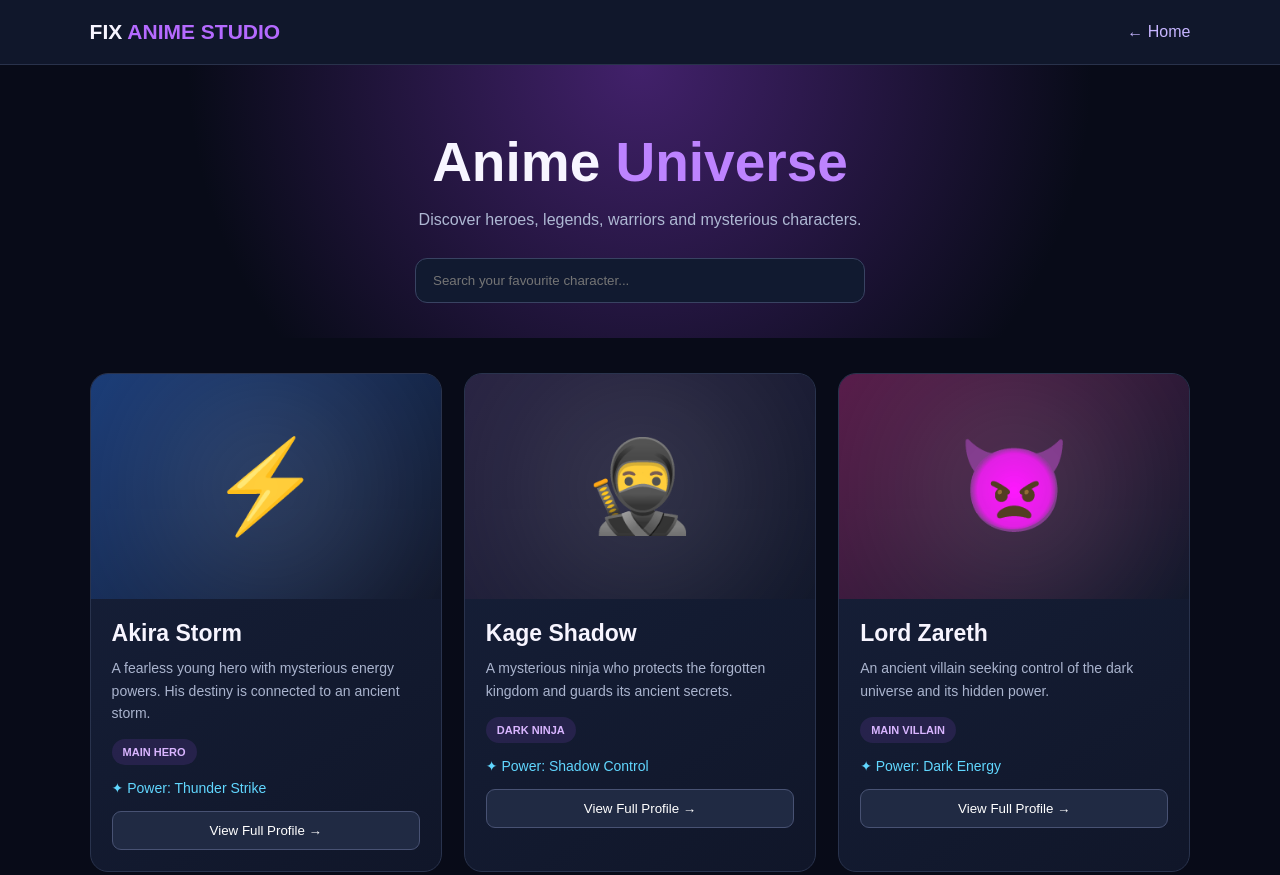
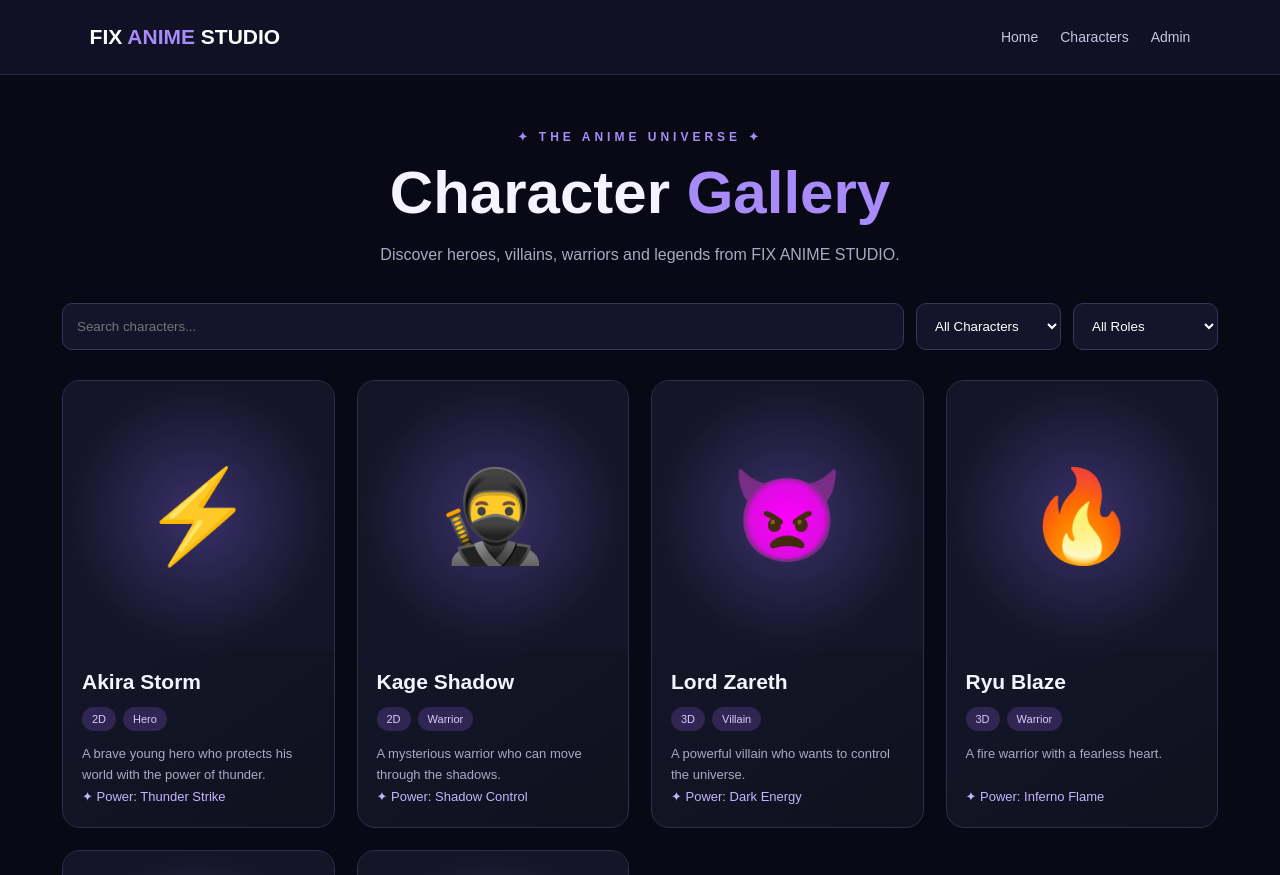
Before and after one commit to monornjonray503-gif/fixanime-studio, a plain HTML site: page characters.html in a window 1280 px wide. Shown: the top 875 px of the page. Drawn offline with Linux system fonts and the light colour scheme.

Commit message:
characters.html

```diff
--- a/characters.html
+++ b/characters.html
@@ -3,124 +3,130 @@
 <html lang="en">
 <head>
 <meta charset="UTF-8">
-<meta name="viewport" content="width=device-width,initial-scale=1">
+<meta name="viewport" content="width=device-width, initial-scale=1.0">
 <title>Characters | FIX ANIME STUDIO</title>
 <style>
 *{box-sizing:border-box;margin:0;padding:0}
-body{background:#080b18;color:#f7f5ff;font-family:Arial,sans-serif}
-header{padding:20px 7%;display:flex;justify-content:space-between;align-items:center;gap:15px;background:#10172b;border-bottom:1px solid #29324b;position:sticky;top:0;z-index:5}
-.logo{font-size:21px;font-weight:900}.logo span{color:#b56aff}
-a{color:#c6b5ff;text-decoration:none}
-.hero{text-align:center;padding:65px 20px 35px;background:radial-gradient(circle at 50% 0,#42216b,transparent 65%)}
-.hero h1{font-size:clamp(32px,6vw,55px);margin-bottom:12px}
-.hero p{color:#aeb8d3;line-height:1.7}
-.search{display:block;width:min(450px,90%);margin:25px auto 0;padding:14px 17px;border-radius:12px;border:1px solid #394362;background:#111a30;color:white;outline:none}
-main{padding:35px 7% 70px}
-.grid{display:grid;grid-template-columns:repeat(3,minmax(0,1fr));gap:22px}
-.card{background:linear-gradient(145deg,#17213b,#101629);border:1px solid #29334d;border-radius:18px;overflow:hidden;transition:.25s}
-.card:hover{transform:translateY(-6px);border-color:#ad67ff;box-shadow:0 15px 35px #8b35ff22}
-.art{height:225px;display:grid;place-items:center;font-size:90px;position:relative;overflow:hidden}
-.art:after{content:"";position:absolute;width:170px;height:170px;border-radius:50%;background:white;filter:blur(90px);opacity:.25}
-.info{padding:21px}
-.info h2{font-size:23px;margin-bottom:10px}
-.info p{color:#aab4ce;line-height:1.6;font-size:14px;min-height:45px}
-.tag{display:inline-block;margin-top:15px;padding:7px 11px;border-radius:30px;background:#a855f722;color:#d9b5ff;font-size:11px;font-weight:bold}
-.power{color:#61d7ff;margin:15px 0;font-size:14px}
-.details{border:1px solid #485273;background:#202a43;color:white;padding:11px 15px;border-radius:9px;width:100%}
-.details:hover{background:#793de1}
-.empty{text-align:center;color:#aab4ce;padding:35px;display:none}
-footer{text-align:center;padding:25px;border-top:1px solid #29334d;color:#8994b1}
-@media(max-width:850px){.grid{grid-template-columns:repeat(2,minmax(0,1fr))}}
-@media(max-width:570px){header{padding:16px 5%}.grid{grid-template-columns:1fr}main{padding:25px 5%}.art{height:240px}}
+body{background:#080914;color:#f4f3ff;font-family:Arial,sans-serif}
+header{height:75px;padding:0 7%;display:flex;align-items:center;justify-content:space-between;background:#101124;border-bottom:1px solid #29264b;position:sticky;top:0;z-index:5}
+.logo{font-size:21px;font-weight:900;color:white;text-decoration:none}.logo span{color:#a78bfa}
+nav{display:flex;gap:22px}nav a{color:#c8c3e7;text-decoration:none;font-size:14px}
+nav a:hover{color:#c4b5fd}
+main{max-width:1200px;margin:auto;padding:55px 22px}
+.hero{text-align:center;margin-bottom:35px}
+.tag{color:#a78bfa;letter-spacing:4px;font-size:12px;font-weight:bold}
+h1{font-size:clamp(34px,6vw,60px);margin:14px 0}
+.hero p{color:#aaa8c4;line-height:1.7}
+.controls{display:flex;gap:12px;flex-wrap:wrap;margin:30px 0}
+input,select{background:#14152a;border:1px solid #37345e;color:white;padding:14px;border-radius:10px;outline:none}
+input{flex:1;min-width:180px}
+select{min-width:145px}
+.grid{display:grid;grid-template-columns:repeat(auto-fit,minmax(230px,1fr));gap:22px}
+.card{background:linear-gradient(145deg,#17182f,#10111e);border:1px solid #302d53;border-radius:18px;overflow:hidden;transition:.25s}
+.card:hover{transform:translateY(-6px);border-color:#9b7cff}
+.art{height:270px;background:radial-gradient(circle at center,#39306a,#141526 70%);display:flex;align-items:center;justify-content:center;overflow:hidden}
+.art img{width:100%;height:100%;object-fit:cover}
+.placeholder{font-size:90px}
+.info{padding:19px}
+.info h2{font-size:21px;margin-bottom:8px}
+.info p{color:#aaa8c4;font-size:13px;line-height:1.6;min-height:42px}
+.pills{display:flex;gap:7px;flex-wrap:wrap;margin:13px 0}
+.pill{font-size:11px;padding:6px 10px;border-radius:20px;background:#302653;color:#d8caff}
+.detail{color:#c4b5fd;font-size:13px;line-height:1.7}
+.empty{text-align:center;color:#aaa8c4;padding:60px 10px;grid-column:1/-1}
+footer{text-align:center;padding:35px;color:#77758f;border-top:1px solid #24233c}
+@media(max-width:600px){header{padding:0 15px}nav{gap:10px}nav a{font-size:12px}.art{height:230px}}
 </style>
 </head>
 <body>
 <header>
-  <div class="logo">FIX <span>ANIME STUDIO</span></div>
-  <a href="index.html">← Home</a>
+<a class="logo" href="index.html">FIX <span>ANIME</span> STUDIO</a>
+<nav>
+<a href="index.html">Home</a>
+<a href="characters.html">Characters</a>
+<a href="admin.html">Admin</a>
+</nav>
 </header>
 
+<main>
 <section class="hero">
-  <h1>Anime <span style="color:#bd83ff">Universe</span></h1>
-  <p>Discover heroes, legends, warriors and mysterious characters.</p>
-  <input class="search" id="search" placeholder="Search your favourite character...">
+<div class="tag">✦ THE ANIME UNIVERSE ✦</div>
+<h1>Character <span style="color:#a78bfa">Gallery</span></h1>
+<p>Discover heroes, villains, warriors and legends from FIX ANIME STUDIO.</p>
 </section>
 
-<main>
-  <div class="grid" id="grid"></div>
-  <div class="empty" id="empty">No characters found.</div>
+<div class="controls">
+<input id="search" placeholder="Search characters..." oninput="render()">
+<select id="type" onchange="render()">
+<option value="all">All Characters</option>
+<option value="2D">2D Anime</option>
+<option value="3D">3D Anime</option>
+</select>
+<select id="role" onchange="render()">
+<option value="all">All Roles</option>
+<option>Hero</option><option>Villain</option><option>Warrior</option>
+<option>Princess</option><option>Other</option>
+</select>
+</div>
+
+<section class="grid" id="gallery"></section>
 </main>
 
 <footer>© 2026 FIX ANIME STUDIO · Create Your Own Universe</footer>
 
 <script>
 const KEY="fixAnimeCharacters";
-
 const defaults=[
- {id:"akira",name:"Akira Storm",role:"MAIN HERO",power:"Thunder Strike",description:"A fearless young hero with mysterious energy powers. His destiny is connected to an ancient storm.",emoji:"⚡",color:"#193b77"},
- {id:"kage",name:"Kage Shadow",role:"DARK NINJA",power:"Shadow Control",description:"A mysterious ninja who protects the forgotten kingdom and guards its ancient secrets.",emoji:"🥷",color:"#282342"},
- {id:"zareth",name:"Lord Zareth",role:"MAIN VILLAIN",power:"Dark Energy",description:"An ancient villain seeking control of the dark universe and its hidden power.",emoji:"👿",color:"#571b49"},
- {id:"ryu",name:"Ryu Blaze",role:"FIRE WARRIOR",power:"Inferno Flame",description:"A powerful warrior whose spirit burns like a dragon. He never gives up.",emoji:"🔥",color:"#873719"},
- {id:"yuki",name:"Yuki Frost",role:"ICE PRINCESS",power:"Frozen Storm",description:"A brave princess with the ancient power of ice and a mysterious royal past.",emoji:"❄️",color:"#155579"},
- {id:"drakon",name:"Drakon Vey",role:"DRAGON MASTER",power:"Dragon Soul",description:"A legendary dragon master from a forgotten world who can communicate with ancient dragons.",emoji:"🐉",color:"#17513e"}
+{id:1,name:"Akira Storm",role:"Hero",type:"2D",power:"Thunder Strike",story:"A brave young hero who protects his world with the power of thunder.",image:"",emoji:"⚡"},
+{id:2,name:"Kage Shadow",role:"Warrior",type:"2D",power:"Shadow Control",story:"A mysterious warrior who can move through the shadows.",image:"",emoji:"🥷"},
+{id:3,name:"Lord Zareth",role:"Villain",type:"3D",power:"Dark Energy",story:"A powerful villain who wants to control the universe.",image:"",emoji:"👿"},
+{id:4,name:"Ryu Blaze",role:"Warrior",type:"3D",power:"Inferno Flame",story:"A fire warrior with a fearless heart.",image:"",emoji:"🔥"},
+{id:5,name:"Yuki Frost",role:"Princess",type:"2D",power:"Frozen Storm",story:"A princess who protects her kingdom with ice magic.",image:"",emoji:"❄️"},
+{id:6,name:"Drakon Vey",role:"Other",type:"3D",power:"Dragon Soul",story:"A legendary guardian connected to ancient dragons.",image:"",emoji:"🐉"}
 ];
 
 function getCharacters(){
  try{
   const saved=localStorage.getItem(KEY);
-  if(saved!==null)return JSON.parse(saved);
+  if(saved!==null){
+   const data=JSON.parse(saved);
+   if(Array.isArray(data))return data;
+  }
  }catch(e){}
  localStorage.setItem(KEY,JSON.stringify(defaults));
  return defaults;
 }
-
+function safe(s){
+ return String(s??"").replace(/[&<>"']/g,c=>({"&":"&amp;","<":"&lt;",">":"&gt;",'"':"&quot;","'":"&#39;"}[c]));
+}
 function render(){
- const list=getCharacters();
- const query=document.getElementById("search").value.toLowerCase();
- const grid=document.getElementById("grid");
- grid.innerHTML="";
- const filtered=list.filter(c=>
-  [c.name,c.role,c.power,c.description].join(" ").toLowerCase().includes(query)
+ const q=document.getElementById("search").value.toLowerCase();
+ const type=document.getElementById("type").value;
+ const role=document.getElementById("role").value;
+ const list=getCharacters().filter(c=>
+  (type==="all"||c.type===type)&&
+  (role==="all"||c.role===role)&&
+  [c.name,c.power,c.story,c.role].join(" ").toLowerCase().includes(q)
  );
- document.getElementById("empty").style.display=filtered.length?"none":"block";
-
- filtered.forEach(c=>{
-  const card=document.createElement("article");
-  card.className="card";
-  const art=document.createElement("div");
-  art.className="art";
-  art.style.background=`linear-gradient(135deg,${c.color||"#34245b"},#101629)`;
-  art.textContent=c.emoji||"✨";
-
-  const info=document.createElement("div");
-  info.className="info";
-  const name=document.createElement("h2");
-  name.textContent=c.name;
-  const desc=document.createElement("p");
-  desc.textContent=c.description;
-  const tag=document.createElement("span");
-  tag.className="tag";
-  tag.textContent=c.role;
-  const power=document.createElement("div");
-  power.className="power";
-  power.textContent="✦ Power: "+c.power;
-  const button=document.createElement("button");
-  button.className="details";
-  button.textContent="View Full Profile →";
-  button.onclick=()=>alert(
-   "CHARACTER PROFILE\n\nName: "+c.name+
-   "\nRole: "+c.role+
-   "\nPower: "+c.power+
-   "\n\n"+c.description
-  );
-
-  info.append(name,desc,tag,power,button);
-  card.append(art,info);
-  grid.appendChild(card);
- });
+ const gallery=document.getElementById("gallery");
+ if(!list.length){
+  gallery.innerHTML='<div class="empty"><h2>No characters found</h2><p>Try another search or add characters from Admin Panel.</p></div>';
+  return;
+ }
+ gallery.innerHTML=list.map(c=>`
+ <article class="card">
+  <div class="art">
+   ${c.image?`<img src="${safe(c.image)}" alt="${safe(c.name)}" onerror="this.style.display='none';this.nextElementSibling.style.display='block'">`:''}
+   <div class="placeholder" style="${c.image?'display:none':''}">${safe(c.emoji||"🎭")}</div>
+  </div>
+  <div class="info">
+   <h2>${safe(c.name)}</h2>
+   <div class="pills"><span class="pill">${safe(c.type||"2D")}</span><span class="pill">${safe(c.role||"Other")}</span></div>
+   <p>${safe(c.story||"No story added yet.")}</p>
+   <div class="detail">✦ Power: ${safe(c.power||"Unknown")}</div>
+  </div>
+ </article>`).join("");
 }
-
-document.getElementById("search").addEventListener("input",render);
 window.addEventListener("storage",render);
 render();
 </script>
```
